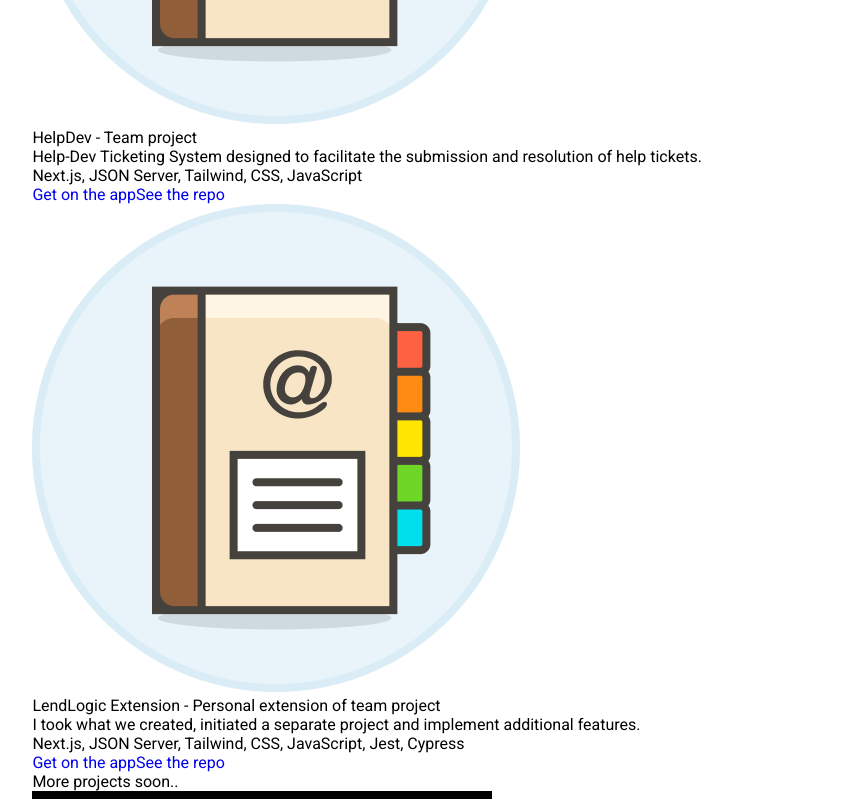
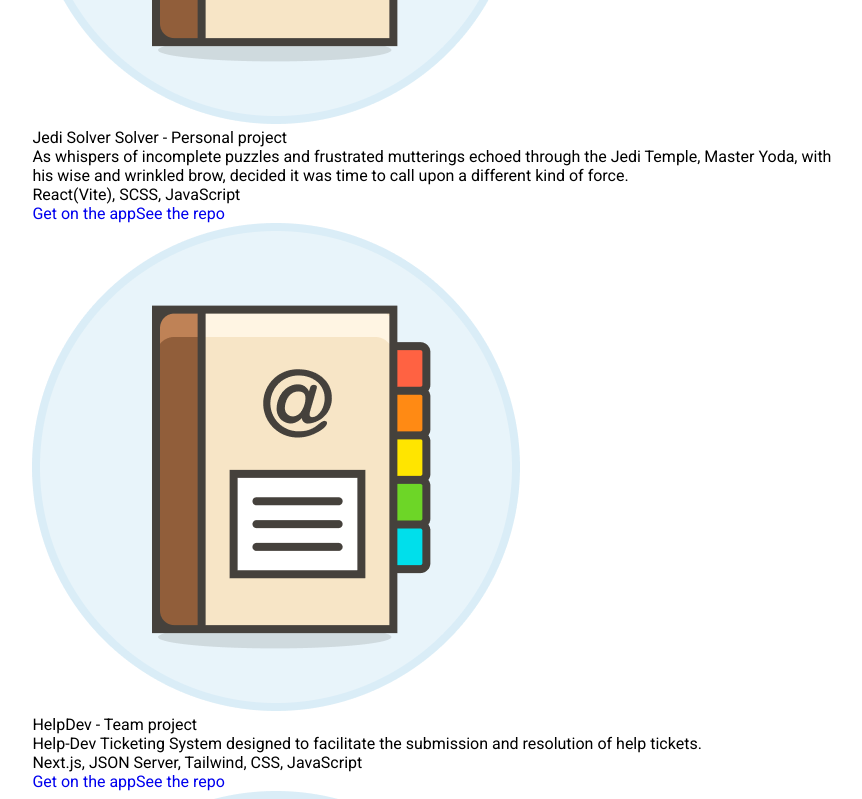
Before and after one commit to MartiZu/Portfolio, a React (Create React App) app in the folder portfolio/: page /projects in a window 1280 px wide. Shown: the part 2560-3359 px from the top of the page, without its empty margins (198-1060 px from the left). Built offline with nearby package versions, Linux system fonts and the light colour scheme.

Commit message:
updated project

```diff
--- a/portfolio/src/pages/Projects.js
+++ b/portfolio/src/pages/Projects.js
@@ -56,6 +56,17 @@ const projects = [
     github: "https://github.com/MartiZu/Santa-s_holiday",
     video: "",
   },
+  {
+    title: "Jedi Solver Solver",
+    image: "/img/icons/project.png",
+    author: "Personal project",
+    stack: "React(Vite), SCSS, JavaScript",
+    description:
+      "As whispers of incomplete puzzles and frustrated mutterings echoed through the Jedi Temple, Master Yoda, with his wise and wrinkled brow, decided it was time to call upon a different kind of force.",
+    demo: "https://jedi-sudoku-solver.vercel.app/",
+    github: "https://github.com/MartiZu/Sudoku_solver",
+    video: "",
+  },
 ].sort(() => Math.random() - 0.5); // randomize the order of the array);
 
 export default function Projects() {
```
